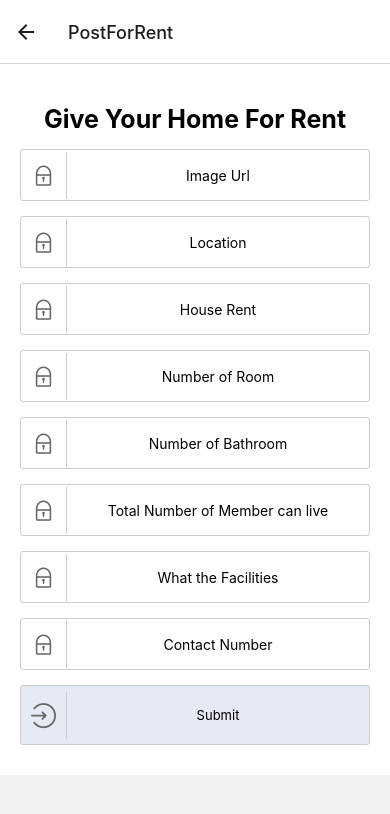
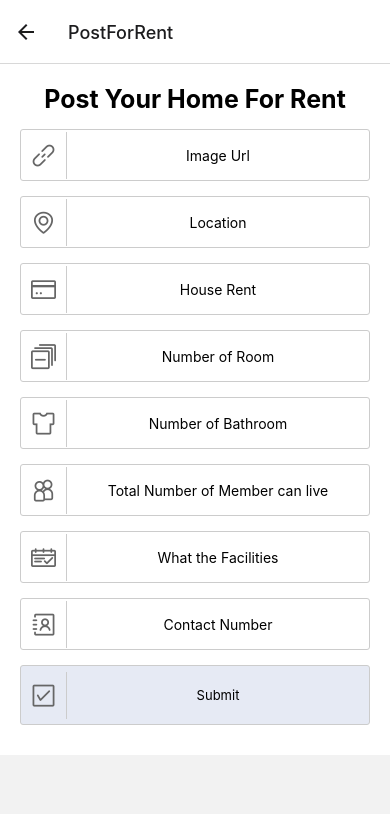
Before and after one commit to Mahed21/YourHome, a React Native app: screen /PostForRent in a window 390 px wide. Shown: the top 814 px of the page. Built offline with nearby package versions, Linux system fonts and the light colour scheme; no server answers.

Commit message:
postforrent fixed

```diff
--- a/App/Screen/Rent/PostForRent.js
+++ b/App/Screen/Rent/PostForRent.js
@@ -48,7 +48,7 @@ const PostForRent = () => {
          .then(data => {
             if (data.insertedId) {
                alert('Thank you for choose us your data is Successfully Collected');
-               navigation.replace("Home")
+               navigation.replace("RentData")
             }
          })
    }
@@ -59,29 +59,21 @@ const PostForRent = () => {
       <ScrollView>
          <View style={styles.container}>
             <Text
-               style={{
-                  marginTop: 20,
-                  marginBottom: 10,
-                  color: 'black',
-                  fontSize: 25,
-                  fontWeight: "bold",
-                  alignSelf: "center",
-               }}>Give Your Home For Rent</Text>
+               style={styles.headerText}>Post Your Home For Rent</Text>
             <View style={styles.inputView}>
                <View style={styles.iconStyle}>
-                  <AntDesign name={'lock'} size={25} color="#666" />
+                  <AntDesign name={'link'} size={25} color="#666" />
                </View>
                <TextInput style={styles.TextInput}
                   underlineColorAndroid="transparent"
                   placeholder="Image Url"
                   autoCapitalize="none"
-                  //    ref={imgRef}
                   onChangeText={text => setImage(text)}
                />
             </View>
             <View style={styles.inputView}>
                <View style={styles.iconStyle}>
-                  <AntDesign name={'lock'} size={25} color="#666" />
+                  <AntDesign name={'enviromento'} size={25} color="#666" />
                </View>
                <TextInput style={styles.TextInput}
                   underlineColorAndroid="transparent"
@@ -93,7 +85,7 @@ const PostForRent = () => {
             </View>
             <View style={styles.inputView}>
                <View style={styles.iconStyle}>
-                  <AntDesign name={'lock'} size={25} color="#666" />
+                  <AntDesign name={'creditcard'} size={25} color="#666" />
                </View>
                <TextInput style={styles.TextInput}
                   underlineColorAndroid="transparent"
@@ -106,7 +98,7 @@ const PostForRent = () => {
 
             <View style={styles.inputView}>
                <View style={styles.iconStyle}>
-                  <AntDesign name={'lock'} size={25} color="#666" />
+                  <AntDesign name={'switcher'} size={25} color="#666" />
                </View>
                <TextInput style={styles.TextInput}
                   underlineColorAndroid="transparent"
@@ -118,7 +110,7 @@ const PostForRent = () => {
             </View>
             <View style={styles.inputView}>
                <View style={styles.iconStyle}>
-                  <AntDesign name={'lock'} size={25} color="#666" />
+                  <AntDesign name={'skin'} size={25} color="#666" />
                </View>
                <TextInput style={styles.TextInput}
                   underlineColorAndroid="transparent"
@@ -131,7 +123,7 @@ const PostForRent = () => {
 
             <View style={styles.inputView}>
                <View style={styles.iconStyle}>
-                  <AntDesign name={'lock'} size={25} color="#666" />
+                  <AntDesign name={'team'} size={25} color="#666" />
                </View>
                <TextInput style={styles.TextInput}
                   underlineColorAndroid="transparent"
@@ -144,7 +136,7 @@ const PostForRent = () => {
 
             <View style={styles.inputView}>
                <View style={styles.iconStyle}>
-                  <AntDesign name={'lock'} size={25} color="#666" />
+                  <AntDesign name={'carryout'} size={25} color="#666" />
                </View>
                <TextInput style={styles.TextInput}
                   underlineColorAndroid="transparent"
@@ -156,7 +148,7 @@ const PostForRent = () => {
             </View>
             <View style={styles.inputView}>
                <View style={styles.iconStyle}>
-                  <AntDesign name={'lock'} size={25} color="#666" />
+                  <AntDesign name={'contacts'} size={25} color="#666" />
                </View>
                <TextInput style={styles.TextInput}
                   underlineColorAndroid="transparent"
@@ -169,7 +161,7 @@ const PostForRent = () => {
 
             <TouchableOpacity style={styles.loginBtn} onPress={handleSubmit}>
                <View style={styles.iconStyle}>
-                  <AntDesign name={'login'} size={25} color="#666" />
+                  <AntDesign name={'checksquareo'} size={25} color="#666" />
                </View>
                <Text style={styles.loginText}> Submit </Text>
             </TouchableOpacity>
@@ -187,6 +179,12 @@ const styles = StyleSheet.create({
       alignItems: "center",
       justifyContent: "center",
       padding: 20
+   },
+   headerText: {
+      marginBottom: 10,
+      color: 'black',
+      fontSize: 25,
+      fontWeight: "bold",
    },
    inputView: {
       marginTop: 5,
```
